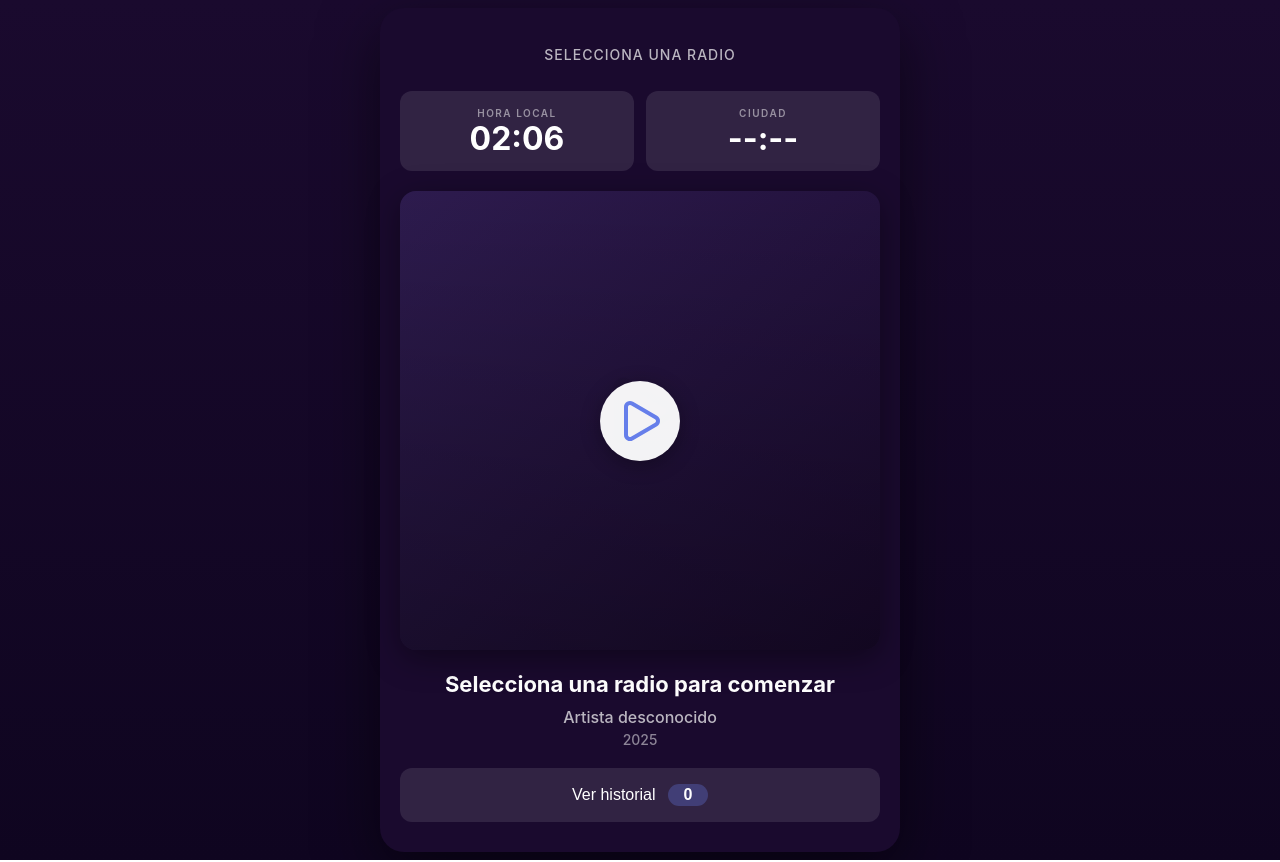
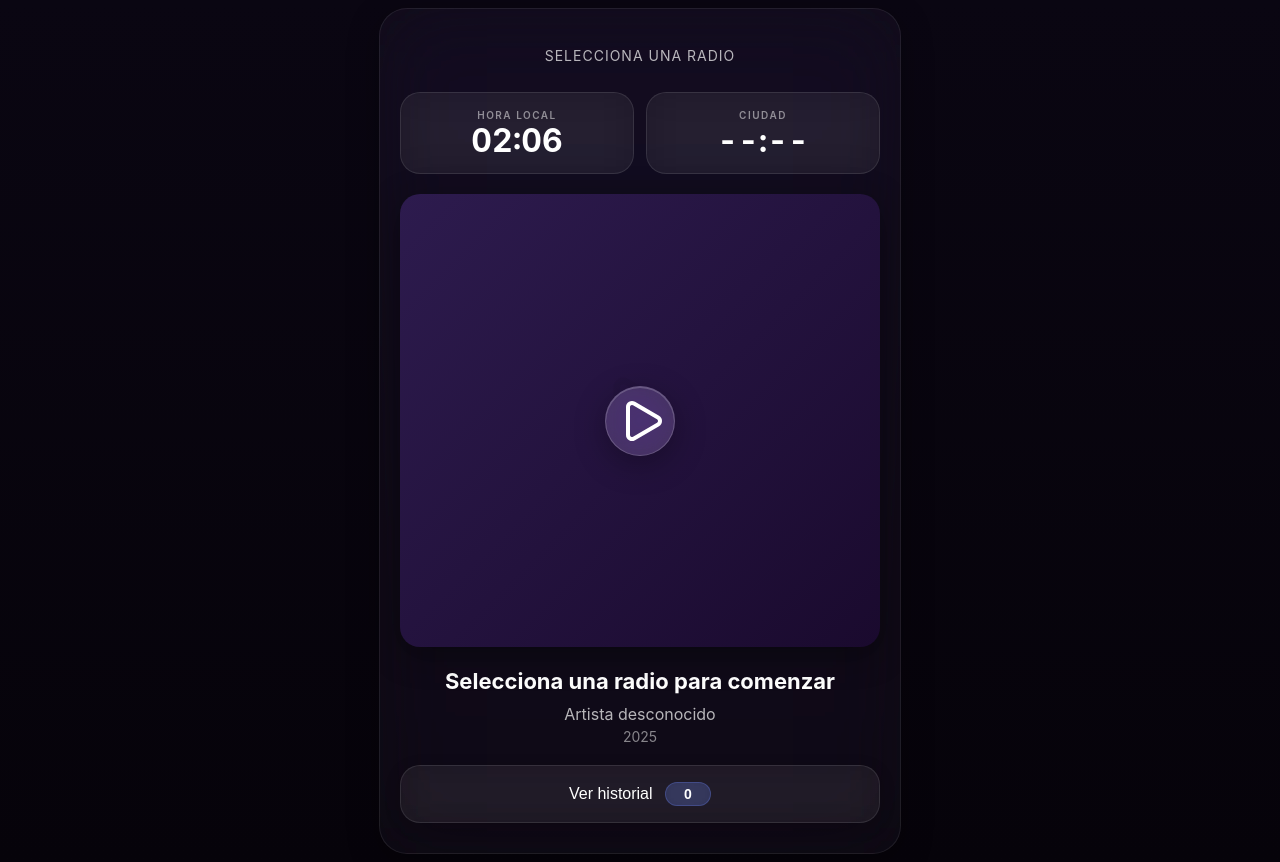
Before and after one commit to juanjorogado/random-radio, a React (Create React App) app: page / in a window 1280 px wide. Built offline with nearby package versions, Linux system fonts and the light colour scheme.

Commit message:
Auto-commit: Sun Dec 14 14:21:02 CET 2025

```diff
--- a/src/RadioApp.css
+++ b/src/RadioApp.css
@@ -6,21 +6,23 @@
   /* Colors */
   --color-primary: #667eea;
   --color-primary-dark: #764ba2;
-  --color-secondary: rgba(255, 255, 255, 0.1);
-  --color-background: #1a0a2e;
-  --color-background-dark: #0f0520;
+  --color-secondary: rgba(255, 255, 255, 0.08);
+  --color-background: #0a0612;
+  --color-background-dark: #06030a;
   --color-text-primary: #ffffff;
   --color-text-secondary: rgba(255, 255, 255, 0.7);
   --color-text-tertiary: rgba(255, 255, 255, 0.5);
-  --color-border: rgba(255, 255, 255, 0.15);
+  --color-border: rgba(255, 255, 255, 0.1);
   --color-shadow: rgba(0, 0, 0, 0.5);
   --color-shadow-light: rgba(0, 0, 0, 0.3);
-  --color-overlay: rgba(26, 10, 46, 0.95);
+  --color-overlay: rgba(10, 6, 18, 0.85);
+  --color-glass: rgba(255, 255, 255, 0.05);
 
   /* Gradients */
   --gradient-primary: linear-gradient(135deg, var(--color-primary) 0%, var(--color-primary-dark) 100%);
-  --gradient-background: linear-gradient(180deg, #1a0a2e 0%, #0f0520 100%);
+  --gradient-background: linear-gradient(180deg, #0a0612 0%, #06030a 100%);
   --gradient-cover: linear-gradient(135deg, #2d1b4e 0%, #1a0a2e 100%);
+  --gradient-animated: linear-gradient(135deg, #667eea, #764ba2, #f093fb, #4facfe, #667eea);
 
   /* Spacing */
   --space-xs: 4px;
@@ -40,8 +42,8 @@
   /* Border Radius */
   --radius-sm: 8px;
   --radius-md: 12px;
-  --radius-lg: 16px;
-  --radius-xl: 24px;
+  --radius-lg: 20px;
+  --radius-xl: 28px;
   --radius-full: 50%;
 
   /* Shadows */
@@ -49,9 +51,10 @@
   --shadow-md: 0 10px 40px var(--color-shadow-light);
   --shadow-lg: 0 20px 60px var(--color-shadow);
   --shadow-hover: 0 6px 30px rgba(102, 126, 234, 0.6);
+  --shadow-glass: 0 8px 32px rgba(0, 0, 0, 0.3);
 
   /* Typography */
-  --font-family: -apple-system, BlinkMacSystemFont, "Segoe UI", Roboto, sans-serif;
+  --font-family: -apple-system, BlinkMacSystemFont, "SF Pro Display", "Segoe UI", Roboto, sans-serif;
   --font-size-xs: 12px;
   --font-size-sm: 14px;
   --font-size-md: 16px;
@@ -62,24 +65,20 @@
   --font-size-icon-lg: 60px;
   --font-size-icon-xl: 80px;
 
-  --font-weight-regular: 500;
+  --font-weight-regular: 400;
+  --font-weight-medium: 500;
   --font-weight-semibold: 600;
   --font-weight-bold: 700;
 
   /* Transitions */
   --transition-fast: 0.2s;
   --transition-medium: 0.3s;
+  --transition-bounce: cubic-bezier(0.68, -0.55, 0.265, 1.55);
 
   /* Sizes */
   --max-width-player: 480px;
   --max-width-history: 600px;
-  --button-play-size: 80px;
-  --button-skip-size: 60px;
-
-  /* Opacity */
-  --opacity-disabled: 0.3;
-  --opacity-secondary: 0.8;
-  --opacity-hover: 0.9;
+  --button-size: 70px;
 }
 
 
@@ -95,6 +94,24 @@
   justify-content: center;
   padding: var(--app-padding);
   font-family: var(--font-family);
+  position: relative;
+  overflow: hidden;
+}
+
+.radio-app::before {
+  content: '';
+  position: absolute;
+  top: 0;
+  left: 0;
+  right: 0;
+  bottom: 0;
+  background: var(--gradient-background);
+  z-index: 0;
+}
+
+.radio-app > * {
+  position: relative;
+  z-index: 1;
 }
 
 
@@ -105,10 +122,13 @@
 .main-container {
   width: 100%;
   max-width: var(--max-width-player);
-  background: var(--color-background);
+  background: rgba(255, 255, 255, 0.03);
   border-radius: var(--radius-xl);
   padding: var(--space-3xl) var(--space-xl);
-  box-shadow: var(--shadow-lg);
+  box-shadow: var(--shadow-glass);
+  backdrop-filter: blur(40px) saturate(180%);
+  -webkit-backdrop-filter: blur(40px) saturate(180%);
+  border: 1px solid rgba(255, 255, 255, 0.08);
   display: flex;
   flex-direction: column;
   gap: var(--space-xl);
@@ -146,10 +166,19 @@
 }
 
 .clock-item {
-  background: var(--color-secondary);
-  border-radius: var(--radius-md);
+  background: rgba(255, 255, 255, 0.05);
+  border-radius: var(--radius-lg);
   padding: var(--space-lg);
   text-align: center;
+  backdrop-filter: blur(20px);
+  -webkit-backdrop-filter: blur(20px);
+  border: 1px solid rgba(255, 255, 255, 0.1);
+  transition: all var(--transition-fast);
+}
+
+.clock-item:active {
+  transform: scale(0.98);
+  background: rgba(255, 255, 255, 0.08);
 }
 
 .clock-label-top {
@@ -166,6 +195,7 @@
   font-weight: var(--font-weight-bold);
   color: var(--color-text-primary);
   line-height: 1;
+  font-variant-numeric: tabular-nums;
 }
 
 
@@ -240,8 +270,7 @@
   display: flex;
   align-items: center;
   justify-content: center;
-  gap: var(--space-xl);
-  background: linear-gradient(to bottom, rgba(0, 0, 0, 0) 0%, rgba(0, 0, 0, 0.3) 100%);
+  gap: var(--space-4xl);
   z-index: 10;
   pointer-events: none;
 }
@@ -252,41 +281,53 @@
 }
 
 .play-button-overlay {
-  width: 80px;
-  height: 80px;
+  width: var(--button-size);
+  height: var(--button-size);
   border-radius: var(--radius-full);
   border: none;
-  background: rgba(255, 255, 255, 0.95);
-  color: var(--color-primary);
-  display: flex;
-  align-items: center;
-  justify-content: center;
-  cursor: pointer;
-  box-shadow: 0 4px 20px rgba(0, 0, 0, 0.3);
-  transition: transform var(--transition-fast), background var(--transition-fast);
-}
-
-.play-button-overlay:active {
-  transform: scale(0.95);
-}
-
-.skip-button-overlay {
-  width: 60px;
-  height: 60px;
-  border-radius: var(--radius-full);
-  border: 2px solid rgba(255, 255, 255, 0.9);
-  background: rgba(255, 255, 255, 0.2);
+  background: rgba(255, 255, 255, 0.15);
   color: var(--color-text-primary);
   display: flex;
   align-items: center;
   justify-content: center;
   cursor: pointer;
-  transition: all var(--transition-fast);
-  backdrop-filter: blur(10px);
+  box-shadow: 0 8px 32px rgba(0, 0, 0, 0.3), inset 0 1px 0 rgba(255, 255, 255, 0.2);
+  backdrop-filter: blur(20px) saturate(180%);
+  -webkit-backdrop-filter: blur(20px) saturate(180%);
+  border: 1px solid rgba(255, 255, 255, 0.18);
+  transition: all var(--transition-fast) var(--transition-bounce);
+}
+
+.play-button-overlay:active {
+  transform: scale(0.92);
+  box-shadow: 0 4px 16px rgba(0, 0, 0, 0.4), inset 0 1px 0 rgba(255, 255, 255, 0.2);
+}
+
+.skip-button-overlay {
+  width: var(--button-size);
+  height: var(--button-size);
+  border-radius: var(--radius-full);
+  border: none;
+  background: rgba(255, 255, 255, 0.08);
+  color: var(--color-text-primary);
+  display: flex;
+  align-items: center;
+  justify-content: center;
+  cursor: pointer;
+  box-shadow: 0 8px 32px rgba(0, 0, 0, 0.3), inset 0 1px 0 rgba(255, 255, 255, 0.1);
+  backdrop-filter: blur(20px) saturate(180%);
+  -webkit-backdrop-filter: blur(20px) saturate(180%);
+  border: 1px solid rgba(255, 255, 255, 0.12);
+  transition: all var(--transition-fast) var(--transition-bounce);
 }
 
 .skip-button-overlay:active {
-  transform: scale(0.95);
+  transform: scale(0.92);
+  box-shadow: 0 4px 16px rgba(0, 0, 0, 0.4), inset 0 1px 0 rgba(255, 255, 255, 0.1);
+}
+
+.play-icon {
+  margin-left: 3px;
 }
 
 
@@ -330,34 +371,40 @@
 .history-btn {
   width: 100%;
   padding: var(--space-lg);
-  background: var(--color-secondary);
+  background: rgba(255, 255, 255, 0.05);
   border: none;
-  border-radius: var(--radius-md);
+  border-radius: var(--radius-lg);
   color: var(--color-text-primary);
   font-size: var(--font-size-md);
-  font-weight: var(--font-weight-regular);
+  font-weight: var(--font-weight-medium);
   cursor: pointer;
-  transition: background var(--transition-fast), transform var(--transition-fast);
+  transition: all var(--transition-fast) var(--transition-bounce);
   text-align: center;
   flex-shrink: 0;
-}
-
-.history-btn:hover {
-  background: rgba(255, 255, 255, 0.15);
+  backdrop-filter: blur(20px);
+  -webkit-backdrop-filter: blur(20px);
+  border: 1px solid rgba(255, 255, 255, 0.1);
+  box-shadow: 0 4px 16px rgba(0, 0, 0, 0.2);
 }
 
 .history-btn:active {
   transform: scale(0.98);
+  background: rgba(255, 255, 255, 0.08);
+  box-shadow: 0 2px 8px rgba(0, 0, 0, 0.3);
 }
 
 .history-count {
   display: inline-block;
   min-width: 24px;
-  padding: 2px 8px;
-  background: rgba(102, 126, 234, 0.3);
-  border-radius: 12px;
+  padding: 3px 10px;
+  background: rgba(102, 126, 234, 0.25);
+  border-radius: 14px;
   font-weight: var(--font-weight-bold);
   margin-left: var(--space-sm);
+  font-size: var(--font-size-sm);
+  backdrop-filter: blur(10px);
+  -webkit-backdrop-filter: blur(10px);
+  border: 1px solid rgba(102, 126, 234, 0.3);
 }
 
 
@@ -375,10 +422,13 @@
 .history-view {
   width: 100%;
   max-width: var(--max-width-history);
-  background: var(--color-background);
+  background: rgba(255, 255, 255, 0.03);
   border-radius: var(--radius-xl);
   padding: var(--space-2xl) var(--space-lg);
-  box-shadow: var(--shadow-lg);
+  box-shadow: var(--shadow-glass);
+  backdrop-filter: blur(40px) saturate(180%);
+  -webkit-backdrop-filter: blur(40px) saturate(180%);
+  border: 1px solid rgba(255, 255, 255, 0.08);
   max-height: 90vh;
   display: flex;
   flex-direction: column;
@@ -401,21 +451,24 @@
 }
 
 .close-button {
-  background: var(--color-secondary);
+  background: rgba(255, 255, 255, 0.08);
   border: none;
   color: var(--color-text-primary);
   cursor: pointer;
   padding: var(--space-sm);
-  border-radius: var(--radius-sm);
+  border-radius: var(--radius-md);
   display: flex;
   align-items: center;
   justify-content: center;
-  transition: background var(--transition-fast), transform var(--transition-fast);
+  transition: all var(--transition-fast) var(--transition-bounce);
+  backdrop-filter: blur(20px);
+  -webkit-backdrop-filter: blur(20px);
+  border: 1px solid rgba(255, 255, 255, 0.1);
 }
 
-.close-button:hover {
-  background: rgba(255, 255, 255, 0.15);
-  transform: scale(1.05);
+.close-button:active {
+  transform: scale(0.92);
+  background: rgba(255, 255, 255, 0.12);
 }
 
 
@@ -454,15 +507,19 @@
 .history-item {
   padding: var(--space-lg);
   margin-bottom: var(--space-md);
-  background: var(--color-secondary);
-  border-radius: var(--radius-md);
+  background: rgba(255, 255, 255, 0.05);
+  border-radius: var(--radius-lg);
   border-left: 3px solid var(--color-primary);
-  transition: background var(--transition-fast), transform var(--transition-fast);
+  transition: all var(--transition-fast);
+  backdrop-filter: blur(20px);
+  -webkit-backdrop-filter: blur(20px);
+  border: 1px solid rgba(255, 255, 255, 0.08);
+  border-left: 3px solid var(--color-primary);
 }
 
-.history-item:hover {
-  background: rgba(255, 255, 255, 0.15);
-  transform: translateX(4px);
+.history-item:active {
+  transform: translateX(4px) scale(0.99);
+  background: rgba(255, 255, 255, 0.08);
 }
 
 .history-item-title {
@@ -485,14 +542,6 @@
   color: var(--color-text-tertiary);
 }
 
-.history-item-station {
-  /* Inherits styles from parent */
-}
-
-.history-item-time {
-  /* Inherits styles from parent */
-}
-
 
 /* ====================================
    RESPONSIVE
@@ -512,24 +561,20 @@
     font-size: 28px;
   }
 
-  .play-button-overlay {
-    width: 70px;
-    height: 70px;
+  .play-button-overlay,
+  .skip-button-overlay {
+    width: 64px;
+    height: 64px;
   }
 
-  .play-button-overlay svg {
-    width: 40px;
-    height: 40px;
+  .play-button-overlay svg,
+  .skip-button-overlay svg {
+    width: 36px;
+    height: 36px;
   }
 
-  .skip-button-overlay {
-    width: 54px;
-    height: 54px;
-  }
-
-  .skip-button-overlay svg {
-    width: 28px;
-    height: 28px;
+  .controls-overlay {
+    gap: var(--space-3xl);
   }
 
   .song-title {
@@ -551,14 +596,16 @@
     font-size: 24px;
   }
 
-  .play-button-overlay {
-    width: 64px;
-    height: 64px;
+  .play-button-overlay,
+  .skip-button-overlay {
+    width: 60px;
+    height: 60px;
   }
 
-  .skip-button-overlay {
-    width: 48px;
-    height: 48px;
+  .play-button-overlay svg,
+  .skip-button-overlay svg {
+    width: 32px;
+    height: 32px;
   }
 
   .song-title {
```
